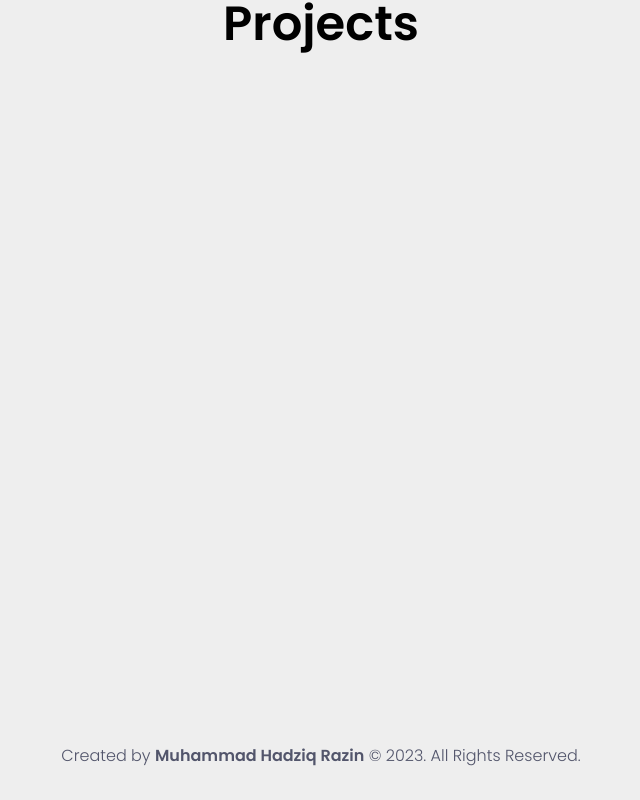
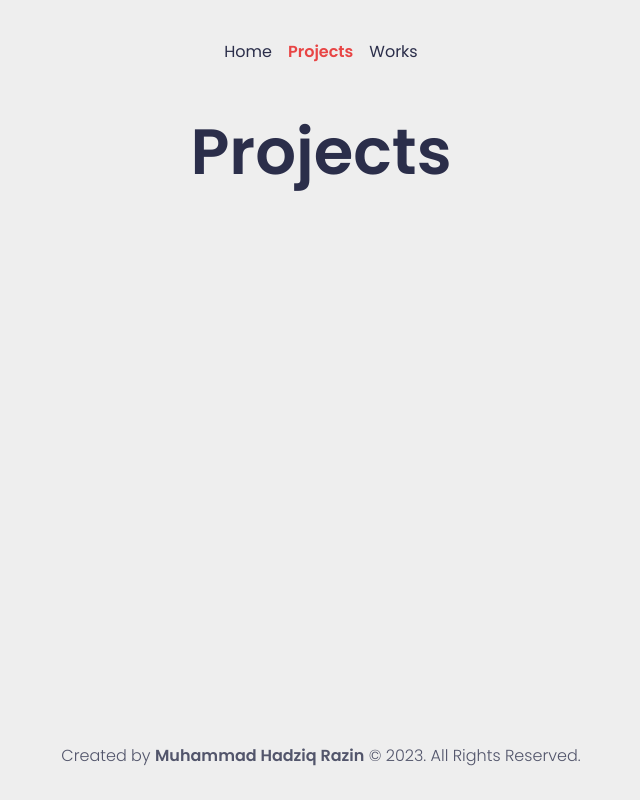
Before and after one commit to mhadziqrazin/hadziqrazin, a SvelteKit app: page /projects in a window 1280 px wide. Shown: the whole page, without its empty margins (319-959 px from the left). Built offline with nearby package versions, Linux system fonts and the light colour scheme.

Commit message:
feat: navbar

```diff
--- a/src/routes/+layout.svelte
+++ b/src/routes/+layout.svelte
@@ -1,8 +1,25 @@
 <script lang="ts">
   import '../app.css'
+  import { page } from '$app/stores'
+  import { fade } from 'svelte/transition'
+
+  $: path = $page.route.id
 </script>
 
 <div class="mx-auto overflow-x-clip min-h-screen flex flex-col justify-center">
+  {#if path === ('/projects' || '/aaa')}
+    <nav in:fade={{duration: 300}} class="py-10">
+      <ul class="flex justify-center gap-4 text-dark">
+        <a href="/">Home</a>
+        <a href="/projects" class:selected={path === '/projects'}>
+          Projects
+        </a>
+        <a href="/works">
+          Works
+        </a>
+      </ul>
+    </nav>
+  {/if}
   <div class="flex flex-grow justify-center">
     <slot />
   </div>
@@ -12,3 +29,10 @@
     </p>
   </div>
 </div>
+
+<style>
+  .selected {
+    color: #E84545;
+    font-weight: 600;
+  }
+</style>
--- a/src/routes/projects/+page.svelte
+++ b/src/routes/projects/+page.svelte
@@ -1,6 +1,6 @@
 <script lang="ts">
   import { onMount } from "svelte"
-  import { fade } from "svelte/transition"
+  import { fade, fly } from "svelte/transition"
 
   let animate = false
   onMount(() => {
@@ -13,7 +13,7 @@
 </svelte:head>
 
 <section in:fade={{duration: 300}} class="flex flex-col items-center">
-  <h1 class="text-5xl font-semibold">
+  <h1 in:fly={{y:20, duration: 1000}} class="text-[4rem] font-semibold text-dark">
     Projects
   </h1>
 </section>
```
